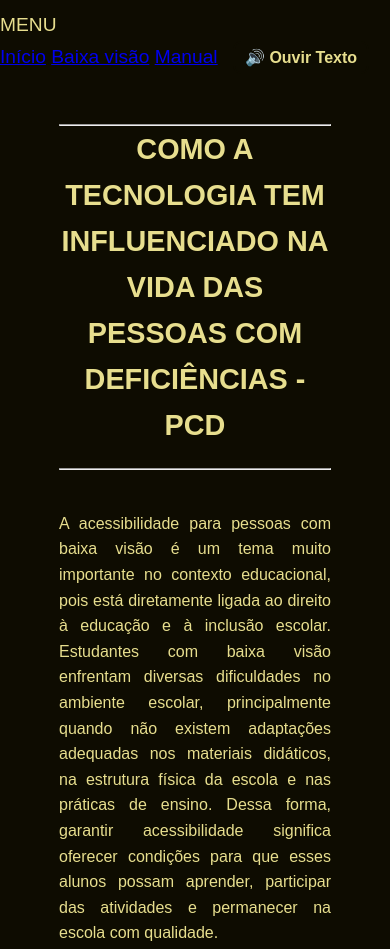
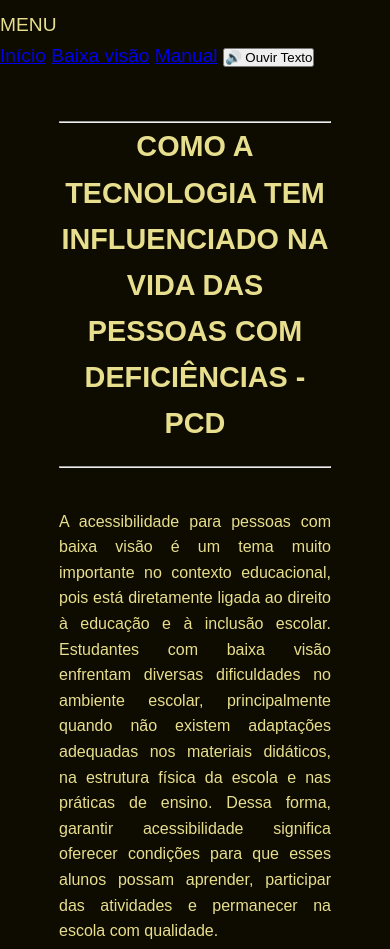
Before and after one commit to geneiltonn-beep/meu-site, a plain HTML site: page index.html in a window 390 px wide. Shown: the top 949 px of the page. Drawn offline with Linux system fonts and the light colour scheme.

Commit message:
Update stylee.css

```diff
--- a/stylee.css
+++ b/stylee.css
@@ -84,32 +84,7 @@
     border-radius: 20%;
 }
 
-.btn-leitura {
-    background-color: #0e0c01 !important;
-    color: #e7de8e !important;
-    border: 2px solid #0e0c01;
-    padding: 10px;
-    margin-top: 15px;
-    border-radius: 8px;
-    font-weight: bold;
-    cursor: pointer;
-    font-size: 1rem;
-    transition: 0.3s;
-}
 
-.btn-leitura:hover {
-    background-color: #ffffff !important;
-    color: #000000 !important;
-}
-
-/* No celular, ajusta o botão para ficar alinhado com os links */
-@media (max-width: 1100px) {
-    .btn-leitura {
-        margin-top: 0;
-        margin-left: 10px;
-        padding: 5px 10px;
-    }
-}
 
 /* Footer styling */
 footer {
```
